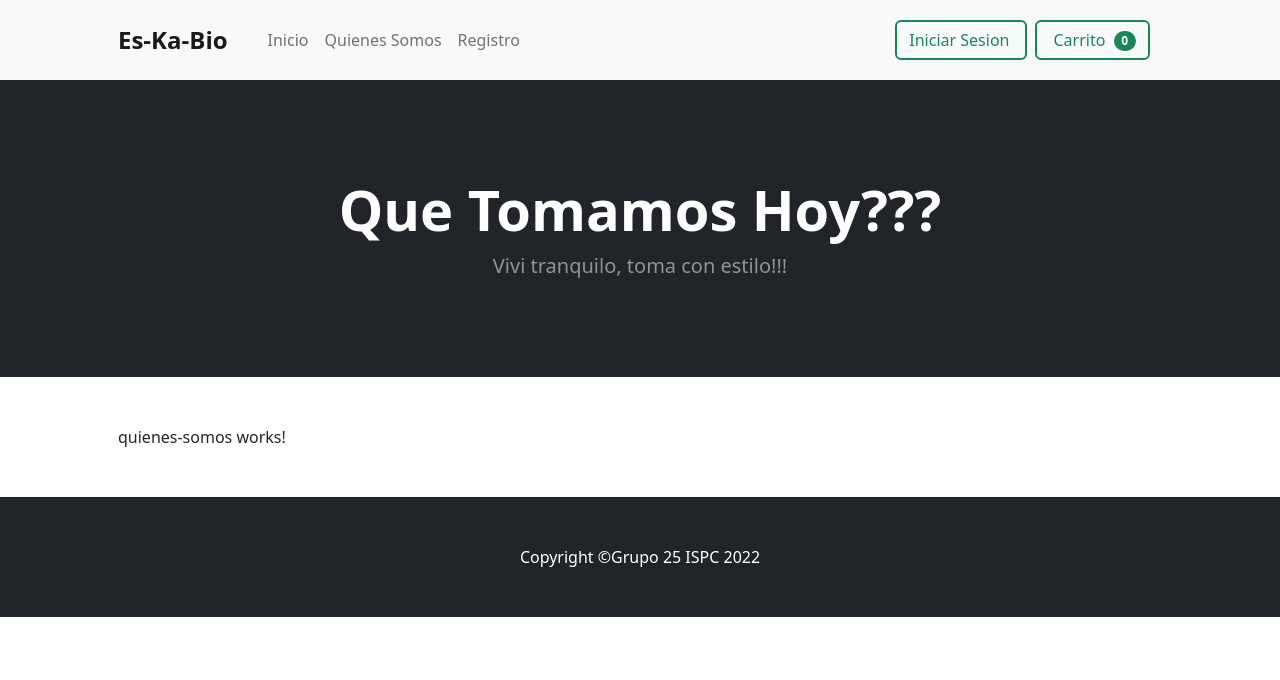
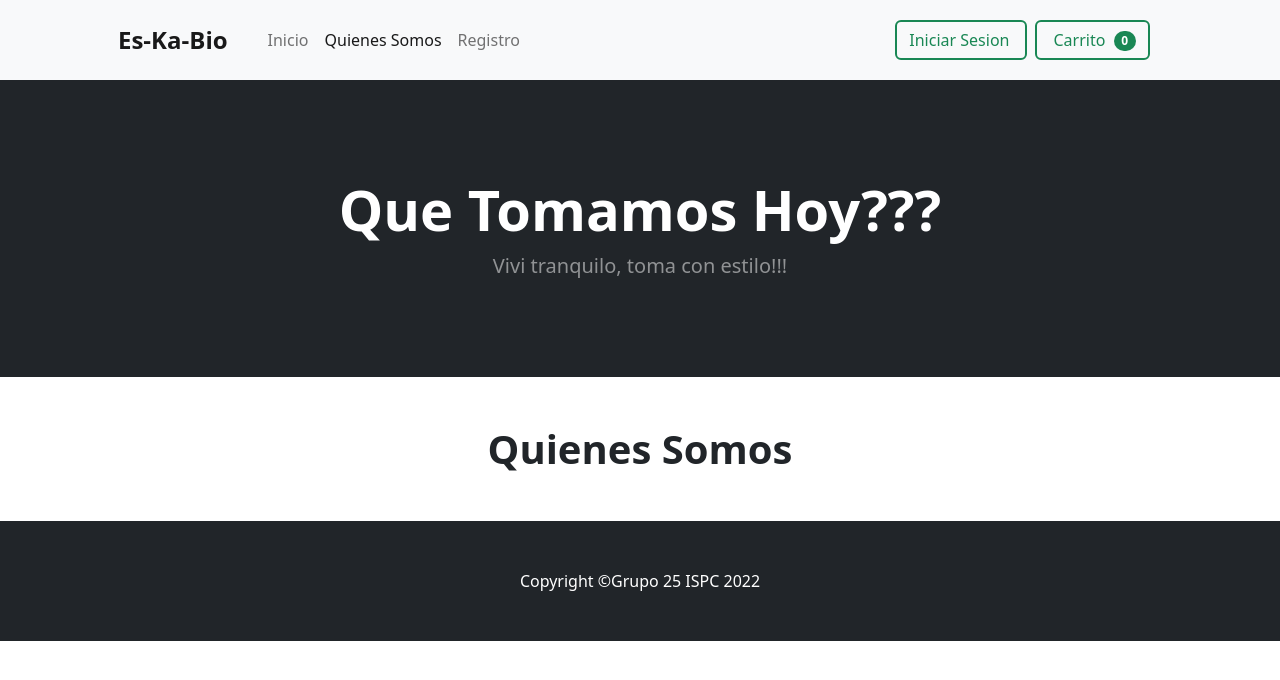
Before and after one commit to PPROF2-2022ProgWeb/g25-aula2-dpto-com-g25, an Angular app: page /quienes-somos in a window 1280 px wide. Shown: the top 680 px of the page. Built offline with nearby package versions, Linux system fonts and the light colour scheme.

Commit message:
titulos de paginas

```diff
--- a/src/app/layouts/navbar/navbar.component.html
+++ b/src/app/layouts/navbar/navbar.component.html
@@ -5,9 +5,9 @@
         <button class="navbar-toggler" type="button" data-bs-toggle="collapse" data-bs-target="#navbarSupportedContent" aria-controls="navbarSupportedContent" aria-expanded="false" aria-label="Toggle navigation"><span class="navbar-toggler-icon"></span></button>
         <div class="collapse navbar-collapse" id="navbarSupportedContent">
             <ul class="navbar-nav me-auto mb-2 mb-lg-0 ms-lg-3">
-                <li class="nav-item"><a class="nav-link " aria-current="page" href="">Inicio</a></li>
-                <li class="nav-item"><a class="nav-link " [routerLink]="['quienes-somos']">Quienes Somos</a></li>
-                <li class="nav-item"><a class="nav-link" [routerLink]="['registro']">Registro</a></li>
+                <li class="nav-item"><a class="nav-link " routerLinkActive="active" aria-current="page" href="">Inicio</a></li>
+                <li class="nav-item"><a class="nav-link "  routerLinkActive="active"[routerLink]="['quienes-somos']">Quienes Somos</a></li>
+                <li class="nav-item"><a class="nav-link" routerLinkActive="active" [routerLink]="['registro']">Registro</a></li>
 
 
             </ul>
--- a/src/app/pages/inicio-sesion/inicio-sesion.component.html
+++ b/src/app/pages/inicio-sesion/inicio-sesion.component.html
@@ -1,6 +1,8 @@
 <div class="container px-4 px-lg-5 mt-5 mb-5    ">
- <!-- Section: Design Block -->
-<section class=" text-center text-lg-start border-dark  border border-2">
+  <div class="title  text-center mt-4 mb-5 ">
+    <h1 class="fw-bold fs-1">Ingresar</h1>
+  </div>
+<section class=" text-center text-lg-start border-dark  border border-2 ">
     <style>
       .rounded-t-5 {
         border-top-left-radius: 0.5rem;
--- a/src/app/pages/lista-productos/lista-productos.component.html
+++ b/src/app/pages/lista-productos/lista-productos.component.html
@@ -1,4 +1,7 @@
 <div class="container my-2">
+  <div class="title  text-center mt-5 mb-5">
+    <h1 class="fw-bold fs-1">Productos</h1>
+  </div>
   <div class="row">
       <app-tarjeta
           *ngFor="let producto of productos" class="col-md-4"
--- a/src/app/pages/quienes-somos/quienes-somos.component.html
+++ b/src/app/pages/quienes-somos/quienes-somos.component.html
@@ -1,3 +1,5 @@
 <div class="container px-4 px-lg-5 mt-5 mb-5">
-<p>quienes-somos works!</p>
+    <div class="title  text-center mt-4 mb-5 ">
+        <h1 class="fw-bold fs-1">Quienes Somos</h1>
+      </div>
 </div>
--- a/src/app/pages/registro/registro.component.html
+++ b/src/app/pages/registro/registro.component.html
@@ -1,4 +1,8 @@
+
 <div class="container px-4 px-lg-5 ">
+  <div class="title  mt-4  ">
+    <h1 class="fw-bold fs-1">Registrate</h1>
+  </div>
 <form class="row g-3 needs-validation mt-5 mb-5 " novalidate>
     <div class="col-md-4 ">
       <label for="validationCustom01" class="form-label">Nombre</label>
@@ -57,4 +61,6 @@
       <button class="btn btn-success border border-2 border-dark" type="submit">Registrarse</button>
     </div>
   </form>
+
+
 </div>
```
Also changed, not shown: 1 other file (tests, documents, lock files or other folders).
